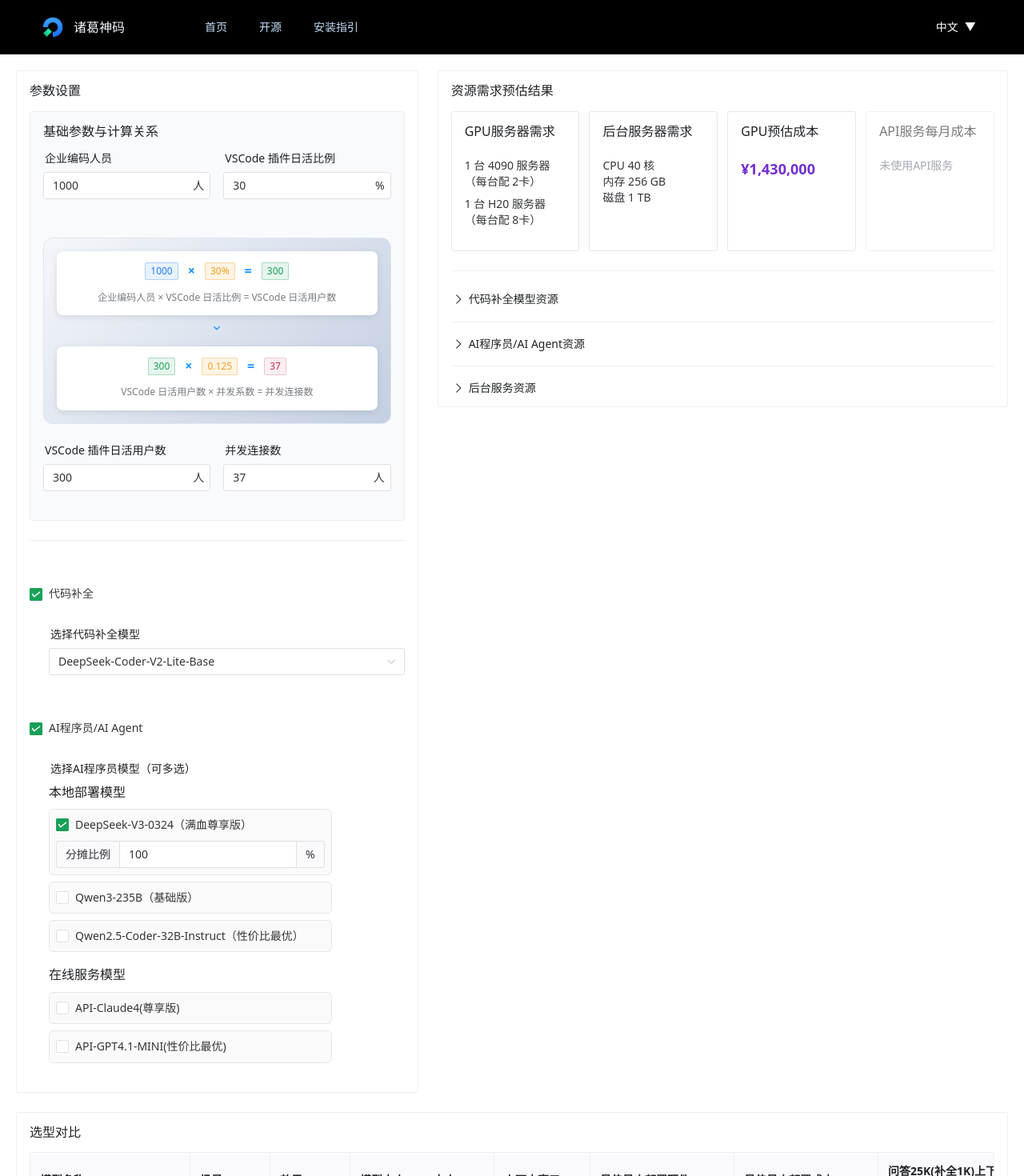
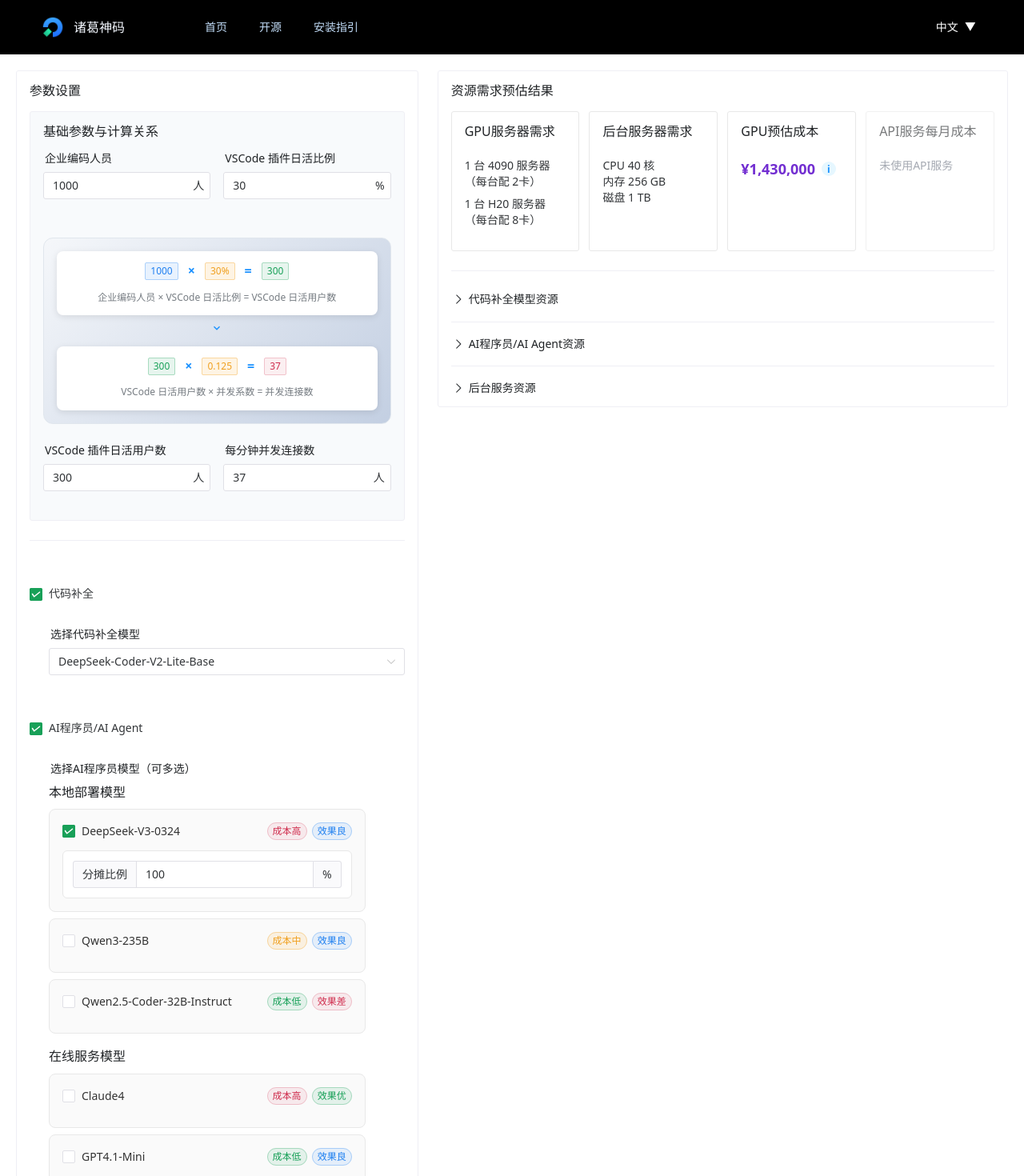
Before and after one commit to zgsm-ai/site, a Vue app: page /resource in a window 1280 px wide. Shown: the top 1470 px of the page at 80% size. Built offline with nearby package versions, Linux system fonts and the light colour scheme.

Commit message:
feat: enhance resource calculator with GPU cost breakdown and effect categorization

```diff
--- /dev/null
+++ b/src/views/resourceCalculator/components/GpuCostBreakdown.vue
@@ -0,0 +1,113 @@
+<template>
+  <div class="cost-breakdown">
+    <div class="breakdown-title">成本构成明细</div>
+    <div v-for="breakdown in costBreakdown" :key="breakdown.gpuType" class="breakdown-item">
+      <div class="breakdown-header">
+        {{ breakdown.gpuType }} GPU (共{{ breakdown.totalCards }}张)
+      </div>
+      <div class="breakdown-details">
+        <div
+          v-for="(count, cardConfig) in breakdown.servers"
+          :key="cardConfig"
+          class="breakdown-detail"
+        >
+          <span>{{ count }}台 {{ cardConfig }}服务器</span>
+          <span>¥{{ (breakdown.costPerServer[cardConfig] * count).toLocaleString() }}</span>
+        </div>
+      </div>
+      <div class="breakdown-subtotal">小计：¥{{ breakdown.cost.toLocaleString() }}</div>
+    </div>
+  </div>
+</template>
+
+<script lang="ts" setup>
+defineOptions({
+  name: 'GpuCostBreakdown',
+})
+
+interface CostBreakdown {
+  gpuType: string
+  servers: Record<string, number>
+  totalCards: number
+  cost: number
+  costPerServer: Record<string, number>
+}
+
+defineProps<{
+  costBreakdown: CostBreakdown[]
+}>()
+</script>
+
+<style lang="less" scoped>
+.cost-breakdown {
+  width: 320px;
+  padding: 16px;
+  background: white;
+  border-radius: 8px;
+  box-shadow: 0 4px 12px rgba(0, 0, 0, 0.1);
+  border: 1px solid #e8e8e8;
+}
+
+.breakdown-title {
+  font-size: 14px;
+  font-weight: 600;
+  color: #2c3e50;
+  margin-bottom: 12px;
+  padding-bottom: 8px;
+  border-bottom: 1px solid #e8e8e8;
+}
+
+.breakdown-item {
+  margin-bottom: 16px;
+}
+
+.breakdown-item:last-child {
+  margin-bottom: 0;
+}
+
+.breakdown-header {
+  font-size: 13px;
+  font-weight: 600;
+  color: #722ed1;
+  margin-bottom: 8px;
+}
+
+.breakdown-details {
+  margin-bottom: 8px;
+}
+
+.breakdown-detail {
+  display: flex;
+  justify-content: space-between;
+  align-items: center;
+  padding: 4px 8px;
+  background-color: #fafafa;
+  border-radius: 4px;
+  margin-bottom: 4px;
+  font-size: 12px;
+}
+
+.breakdown-detail:last-child {
+  margin-bottom: 0;
+}
+
+.breakdown-detail span:first-child {
+  color: #666;
+}
+
+.breakdown-detail span:last-child {
+  color: #fa8c16;
+  font-weight: 600;
+}
+
+.breakdown-subtotal {
+  text-align: right;
+  font-size: 13px;
+  font-weight: 600;
+  color: #722ed1;
+  padding: 4px 8px;
+  border-top: 1px solid #e8e8e8;
+  background-color: #f9f0ff;
+  border-radius: 4px;
+}
+</style>
--- a/src/views/resourceCalculator/components/ModelTable.vue
+++ b/src/views/resourceCalculator/components/ModelTable.vue
@@ -46,7 +46,7 @@
     key: 'effect',
     width: 100,
     render(row: TableRow) {
-      const type = row.effect === '良' ? 'success' : row.effect === '中' ? 'warning' : 'error'
+      const type = row.effect === '良' ? 'info' : row.effect === '中' ? 'warning' : 'error'
       return h(
         NTag,
         {
--- a/src/views/resourceCalculator/components/ParameterSettings.vue
+++ b/src/views/resourceCalculator/components/ParameterSettings.vue
@@ -105,7 +105,7 @@
               </n-form-item>
             </n-grid-item>
             <n-grid-item>
-              <n-form-item label="并发连接数">
+              <n-form-item label="每分钟并发连接数">
                 <n-input-number
                   v-model:value="formData.concurrentDeveloperCount"
                   :show-button="false"
@@ -135,6 +135,7 @@
         <n-select
           v-model:value="formData.selectedCompletionModel"
           :options="completionModelOptions"
+          :show-checkmark="false"
         />
       </n-form-item>
 
@@ -155,13 +156,29 @@
                   :key="modelName"
                   class="model-item"
                 >
+                  <div class="model-header">
+                    <div class="model-checkbox-section">
                       <n-checkbox
                         v-model:checked="formData.selectedAIModels[modelName]"
                         @update:checked="handleModelSelectionChange"
                       >
-                    {{ modelName }}
+                        <span class="model-name">{{ modelName }}</span>
                       </n-checkbox>
-                  <div v-if="formData.selectedAIModels[modelName]" class="mt-2">
+                    </div>
+                    <div class="model-tags">
+                      <n-tag :type="getCostTagType(config.cost)" size="small" class="cost-tag">
+                        成本{{ Cost[config.cost] }}
+                      </n-tag>
+                      <n-tag
+                        :type="getEffectTagType(config.effect)"
+                        size="small"
+                        class="effect-tag"
+                      >
+                        效果{{ Effect[config.effect] }}
+                      </n-tag>
+                    </div>
+                  </div>
+                  <div v-if="formData.selectedAIModels[modelName]" class="ratio-section">
                     <n-input-group>
                       <n-input-group-label>分摊比例</n-input-group-label>
                       <n-input-number
@@ -183,13 +200,29 @@
               <n-h6 class="mb-2">在线服务模型</n-h6>
               <n-space vertical>
                 <div v-for="(config, modelName) in apiModels" :key="modelName" class="model-item">
+                  <div class="model-header">
+                    <div class="model-checkbox-section">
                       <n-checkbox
                         v-model:checked="formData.selectedAIModels[modelName]"
                         @update:checked="handleModelSelectionChange"
                       >
-                    {{ modelName }}
+                        <span class="model-name">{{ modelName }}</span>
                       </n-checkbox>
-                  <div v-if="formData.selectedAIModels[modelName]" class="mt-2">
+                    </div>
+                    <div class="model-tags">
+                      <n-tag :type="getCostTagType(config.cost)" size="small" class="cost-tag">
+                        成本{{ Cost[config.cost] }}
+                      </n-tag>
+                      <n-tag
+                        :type="getEffectTagType(config.effect)"
+                        size="small"
+                        class="effect-tag"
+                      >
+                        效果{{ Effect[config.effect] }}
+                      </n-tag>
+                    </div>
+                  </div>
+                  <div v-if="formData.selectedAIModels[modelName]" class="ratio-section">
                     <n-input-group>
                       <n-input-group-label>分摊比例</n-input-group-label>
                       <n-input-number
@@ -213,7 +246,7 @@
 </template>
 
 <script setup lang="ts">
-import { computed, onMounted } from 'vue'
+import { computed } from 'vue'
 import {
   NCard,
   NForm,
@@ -232,7 +265,7 @@
   NH6,
   NTag,
 } from 'naive-ui'
-
+import { CostType, EffectType, Cost, Effect } from '../types'
 import { MODEL_CONFIG } from '../constants'
 import type { DeploymentModel, ApiModel, FormData } from '../types'
 
@@ -345,18 +378,90 @@
   }
 }
 
-// 初始化
-onMounted(() => {
-  // 初始化逻辑已移到父组件，此处不再需要
-})
+// 获取成本标签类型
+const getCostTagType = (cost: string) => {
+  switch (cost) {
+    case CostType.low:
+      return 'success'
+    case CostType.medium:
+      return 'warning'
+    case CostType.high:
+      return 'error'
+    default:
+      return 'default'
+  }
+}
+
+// 获取效果标签类型
+const getEffectTagType = (effect: string) => {
+  switch (effect) {
+    case EffectType.excellent:
+      return 'success'
+    case EffectType.good:
+      return 'info'
+    case EffectType.medium:
+      return 'warning'
+    case EffectType.bad:
+      return 'error'
+    default:
+      return 'default'
+  }
+}
 </script>
 
 <style scoped>
 .model-item {
-  padding: 8px;
+  padding: 16px;
   border: 1px solid #e8e8e8;
+  border-radius: 8px;
+  background: #fafafa;
+  transition: all 0.3s ease;
+}
+
+.model-item:hover {
+  background: #f0f4ff;
+  border-color: #409eff;
+  box-shadow: 0 2px 8px rgba(64, 158, 255, 0.1);
+}
+
+.model-header {
+  display: flex;
+  justify-content: space-between;
+  align-items: flex-start;
+  margin-bottom: 12px;
+  gap: 12px;
+}
+
+.model-checkbox-section {
+  flex: 1;
+  min-width: 0;
+}
+
+.model-name {
+  font-weight: 500;
+  font-size: 14px;
+  color: #333;
+}
+
+.model-tags {
+  display: flex;
+  gap: 6px;
+  flex-shrink: 0;
+}
+
+.cost-tag,
+.effect-tag {
+  border-radius: 12px;
+  font-size: 12px;
+  font-weight: 500;
+}
+
+.ratio-section {
+  background: white;
+  padding: 12px;
   border-radius: 6px;
-  background: #fafafa;
+  border: 1px solid #e8e8e8;
+  margin-top: 8px;
 }
 
 .font-medium {
--- a/src/views/resourceCalculator/components/ResourceResult.vue
+++ b/src/views/resourceCalculator/components/ResourceResult.vue
@@ -49,12 +49,24 @@
             title="GPU预估成本"
           >
             <div class="resource-content">
-              <div
-                v-if="totalResources.gpuCosts > 0"
-                class="text-lg font-bold"
-                style="color: #722ed1"
-              >
-                ¥{{ totalResources.gpuCosts.toLocaleString() }}
+              <div v-if="totalResources.gpuCosts > 0" class="gpu-cost-container">
+                <div class="text-lg font-bold" style="color: #722ed1">
+                  ¥{{ totalResources.gpuCosts.toLocaleString() }}
+                </div>
+                <n-popover
+                  trigger="hover"
+                  placement="bottom-start"
+                  :show-arrow="false"
+                  style="padding: 0; border-radius: 8px"
+                  :z-index="9999"
+                >
+                  <template #trigger>
+                    <div class="cost-info-icon">
+                      <span class="info-icon">i</span>
+                    </div>
+                  </template>
+                  <GpuCostBreakdown :cost-breakdown="gpuCostBreakdown" />
+                </n-popover>
               </div>
               <div v-else class="text-sm text-gray-500">无GPU硬件需求</div>
             </div>
@@ -115,9 +127,8 @@
                   :key="config"
                   class="completion-gpu-item"
                 >
-                  <span class="completion-gpu-count">{{ count }}</span>
-                  <span class="completion-gpu-unit">台</span>
-                  <span class="completion-gpu-detail"
+                  <span class="gpu-count">{{ count }} 台</span>
+                  <span class="gpu-detail"
                     >{{ results.completion.gpuServers.type }} ({{ config }})</span
                   >
                 </div>
@@ -223,17 +234,54 @@
 </template>
 
 <script lang="ts" setup>
-import { NCard, NDivider, NGrid, NGridItem, NSpace, NCollapse, NCollapseItem } from 'naive-ui'
+import {
+  NCard,
+  NDivider,
+  NGrid,
+  NGridItem,
+  NSpace,
+  NCollapse,
+  NCollapseItem,
+  NPopover,
+} from 'naive-ui'
 import type { FormData, Results, TotalResources } from '../types'
+import GpuCostBreakdown from './GpuCostBreakdown.vue'
+import { watch, ref } from 'vue'
 
 defineOptions({
   name: 'ResourceResult',
 })
-defineProps<{
+const props = defineProps<{
   formData: FormData
   results: Results
   totalResources: TotalResources
+  getGpuCostBreakdown: () => Array<{
+    gpuType: string
+    servers: Record<string, number>
+    totalCards: number
+    cost: number
+    costPerServer: Record<string, number>
+  }>
 }>()
+const gpuCostBreakdown = ref<
+  Array<{
+    gpuType: string
+    servers: Record<string, number>
+    totalCards: number
+    cost: number
+    costPerServer: Record<string, number>
+  }>
+>([])
+watch(
+  () => props.formData,
+  () => {
+    gpuCostBreakdown.value = props.getGpuCostBreakdown()
+  },
+  {
+    immediate: true,
+    deep: true,
+  },
+)
 </script>
 <style lang="less" scoped>
 .resource-card {
@@ -490,28 +538,10 @@
   background: #e9ecef;
 }
 
-.completion-gpu-count {
-  background: #1890ff;
-  color: white;
-  padding: 4px 8px;
-  border-radius: 4px;
-  font-weight: 600;
-  font-size: 14px;
-  min-width: 30px;
-  text-align: center;
-}
-
 .completion-gpu-unit {
   font-size: 12px;
   color: #666;
   margin-right: 4px;
-}
-
-.completion-gpu-detail {
-  color: #2c3e50;
-  font-size: 13px;
-  font-weight: 500;
-  flex: 1;
 }
 
 /* 后台服务资源样式 */
@@ -612,4 +642,33 @@
   color: #666;
   font-weight: 500;
 }
+
+/* GPU成本信息样式 */
+.gpu-cost-container {
+  display: flex;
+  align-items: center;
+  gap: 8px;
+}
+
+.cost-info-icon {
+  display: flex;
+  align-items: center;
+  justify-content: center;
+  width: 18px;
+  height: 18px;
+  border-radius: 50%;
+  background-color: #e6f7ff;
+  cursor: pointer;
+  transition: all 0.2s ease;
+}
+
+.cost-info-icon:hover {
+  background-color: #bae7ff;
+}
+
+.info-icon {
+  font-size: 12px;
+  color: #1890ff;
+  font-weight: bold;
+}
 </style>
--- a/src/views/resourceCalculator/constants.ts
+++ b/src/views/resourceCalculator/constants.ts
@@ -1,3 +1,4 @@
+import { Effect, CostType, EffectType } from './types'
 export interface TableRow {
   modelName: string
   scenario: string // 场景
@@ -16,7 +17,7 @@
   {
     modelName: 'Deepseek-v3-0324',
     scenario: '问答',
-    effect: '良',
+    effect: Effect[EffectType.good],
     modelSizeMoESize: '671B/37B',
     contextWindow: '128K',
     optimalMinDeploymentHardware: '8张H20',
@@ -29,7 +30,7 @@
   {
     modelName: 'Qwen3-235B-A22B',
     scenario: '问答',
-    effect: '中',
+    effect: Effect[EffectType.medium],
     modelSizeMoESize: '235B/22B',
     contextWindow: '32K',
     optimalMinDeploymentHardware: '4张H20',
@@ -42,7 +43,7 @@
   {
     modelName: 'Qwen2.5-Coder-32B-Instruct',
     scenario: '问答',
-    effect: '差',
+    effect: Effect[EffectType.bad],
     modelSizeMoESize: '32B',
     contextWindow: '128K',
     optimalMinDeploymentHardware: '4张4090',
@@ -55,7 +56,7 @@
   {
     modelName: 'DeepSeek-Coder-V2-Lite-Base',
     scenario: '补全',
-    effect: '良',
+    effect: Effect[EffectType.good],
     modelSizeMoESize: '16B/2.4B',
     contextWindow: '128K',
     optimalMinDeploymentHardware: '2张4090',
@@ -81,32 +82,42 @@
   // AI程序员/AI Agent模型配置
   aiAgentModels: {
     // 模型部署类型
-    'DeepSeek-V3-0324（满血尊享版）': {
+    'DeepSeek-V3-0324': {
       type: 'deployment',
       supportedUsers: 50,
       gpuType: 'H20',
       gpuCardsPerInstance: 8,
+      cost: CostType.high, // 成本标签
+      effect: EffectType.good, // 效果标签
     },
-    'Qwen3-235B（基础版）': {
+    'Qwen3-235B': {
       type: 'deployment',
       supportedUsers: 28,
       gpuType: 'H20',
       gpuCardsPerInstance: 4,
+      cost: CostType.medium, // 成本标签
+      effect: EffectType.good, // 效果标签
     },
-    'Qwen2.5-Coder-32B-Instruct（性价比最优）': {
+    'Qwen2.5-Coder-32B-Instruct': {
       type: 'deployment',
       supportedUsers: 12,
       gpuType: '4090',
       gpuCardsPerInstance: 4,
+      cost: CostType.low, // 成本标签
+      effect: EffectType.bad, // 效果标签
     },
     // API服务购买类型
-    'API-Claude4(尊享版)': {
+    Claude4: {
       type: 'api',
       costPerUserPerMonth: 100, // 每人每月平均成本预估（元）
+      cost: CostType.high, // 成本标签
+      effect: EffectType.excellent, // 效果标签
     },
-    'API-GPT4.1-MINI(性价比最优)': {
+    'GPT4.1-Mini': {
       type: 'api',
       costPerUserPerMonth: 10, // 每人每月平均成本预估（元）
+      cost: CostType.low, // 成本标签
+      effect: EffectType.good, // 效果标签
     },
   },
 
--- a/src/views/resourceCalculator/hooks/useResourceCalculator.ts
+++ b/src/views/resourceCalculator/hooks/useResourceCalculator.ts
@@ -234,13 +234,61 @@
     }
   }
 
-  // 计算总GPU成本
-  const calculateTotalGpuCosts = () => {
+  // 计算GPU成本构成详情并更新总成本
+  const calculateGpuCostsAndBreakdown = () => {
     totalResources.gpuCosts = 0
+    const breakdown: Array<{
+      gpuType: string
+      servers: Record<string, number>
+      totalCards: number
+      cost: number
+      costPerServer: Record<string, number>
+    }> = []
+
     Object.entries(totalResources.gpuServers).forEach(([gpuType, gpuData]) => {
       const cost = calculateGpuCost(gpuType, gpuData.servers)
+      const costPerServer: Record<string, number> = {}
+
+      // 累加到总成本
       totalResources.gpuCosts += cost
+
+      if (gpuType === '4090') {
+        const config = MODEL_CONFIG.gpuServer[gpuType] as {
+          maxCardsPerServer: number
+          baseServerCost: number
+          cardCost: number
+        }
+        Object.entries(gpuData.servers).forEach(([cardConfig]) => {
+          const cardCount = parseInt(cardConfig.replace('卡', ''))
+          const serverCost = config.baseServerCost + cardCount * config.cardCost
+          costPerServer[cardConfig] = serverCost
+        })
+      } else if (gpuType === 'H20') {
+        const config = MODEL_CONFIG.gpuServer[gpuType] as {
+          maxCardsPerServer: number
+          serverPrices: Record<number, number>
+        }
+        Object.entries(gpuData.servers).forEach(([cardConfig]) => {
+          const cardCount = parseInt(cardConfig.replace('卡', ''))
+          if (config.serverPrices && config.serverPrices[cardCount]) {
+            costPerServer[cardConfig] = config.serverPrices[cardCount]
+          } else {
+            const basePrice = config.serverPrices?.[8] || 1300000
+            costPerServer[cardConfig] = (basePrice * cardCount) / 8
+          }
+        })
+      }
+
+      breakdown.push({
+        gpuType,
+        servers: gpuData.servers,
+        totalCards: gpuData.totalCards,
+        cost,
+        costPerServer,
+      })
     })
+
+    return breakdown
   }
 
   // 重置总资源
@@ -267,7 +315,7 @@
     calculateCompletionResources(formData, concurrentDeveloperCount)
     calculateAIAgentResources(formData, concurrentDeveloperCount)
     calculateBackendResources(concurrentDeveloperCount)
-    calculateTotalGpuCosts()
+    calculateGpuCostsAndBreakdown()
   }
 
   // 初始化AI模型选择
@@ -292,5 +340,6 @@
     totalResources,
     calculateResources,
     initializeAIModelSelection,
+    calculateGpuCostsAndBreakdown,
   }
 }
--- a/src/views/resourceCalculator/index.vue
+++ b/src/views/resourceCalculator/index.vue
@@ -16,6 +16,7 @@
               :form-data="formData"
               :results="results"
               :total-resources="totalResources"
+              :get-gpu-cost-breakdown="calculateGpuCostsAndBreakdown"
             />
           </n-grid-item>
         </n-grid>
@@ -43,8 +44,13 @@
 })
 
 // 使用资源计算器 hooks
-const { results, totalResources, calculateResources, initializeAIModelSelection } =
-  useResourceCalculator()
+const {
+  results,
+  totalResources,
+  calculateResources,
+  initializeAIModelSelection,
+  calculateGpuCostsAndBreakdown,
+} = useResourceCalculator()
 
 // 表单数据
 const formData = reactive<FormData>({
--- a/src/views/resourceCalculator/types.ts
+++ b/src/views/resourceCalculator/types.ts
@@ -1,14 +1,42 @@
 // 类型定义
+
+export enum CostType {
+  low = 'low',
+  medium = 'medium',
+  high = 'high',
+}
+export const Cost = {
+  [CostType.low]: '低',
+  [CostType.medium]: '中',
+  [CostType.high]: '高',
+} as const
+
+export enum EffectType {
+  excellent = 'excellent',
+  good = 'good',
+  medium = 'medium',
+  bad = 'bad',
+}
+export const Effect = {
+  [EffectType.excellent]: '优',
+  [EffectType.good]: '良',
+  [EffectType.medium]: '中',
+  [EffectType.bad]: '差',
+} as const
 export interface DeploymentModel {
   type: 'deployment'
   supportedUsers: number
   gpuType: string
   gpuCardsPerInstance: number
+  cost: keyof typeof Cost // 成本标签：'低', '中', '高'
+  effect: keyof typeof Effect // 效果标签：'优', '良', '中', '差'
 }
 
 export interface ApiModel {
   type: 'api'
   costPerUserPerMonth: number
+  cost: keyof typeof Cost // 成本标签：'低', '中', '高'
+  effect: keyof typeof Effect // 效果标签：'优', '良', '中', '差'
 }
 
 export interface GpuServers {
```
Lines whose indentation alone changed are shown as unchanged.
